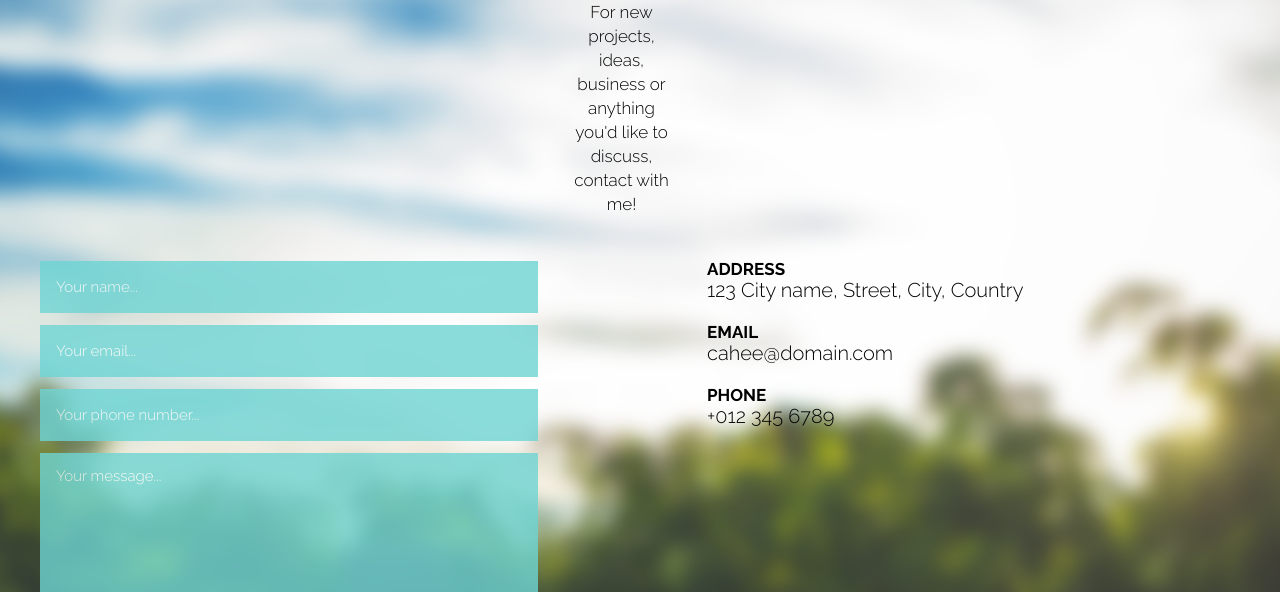
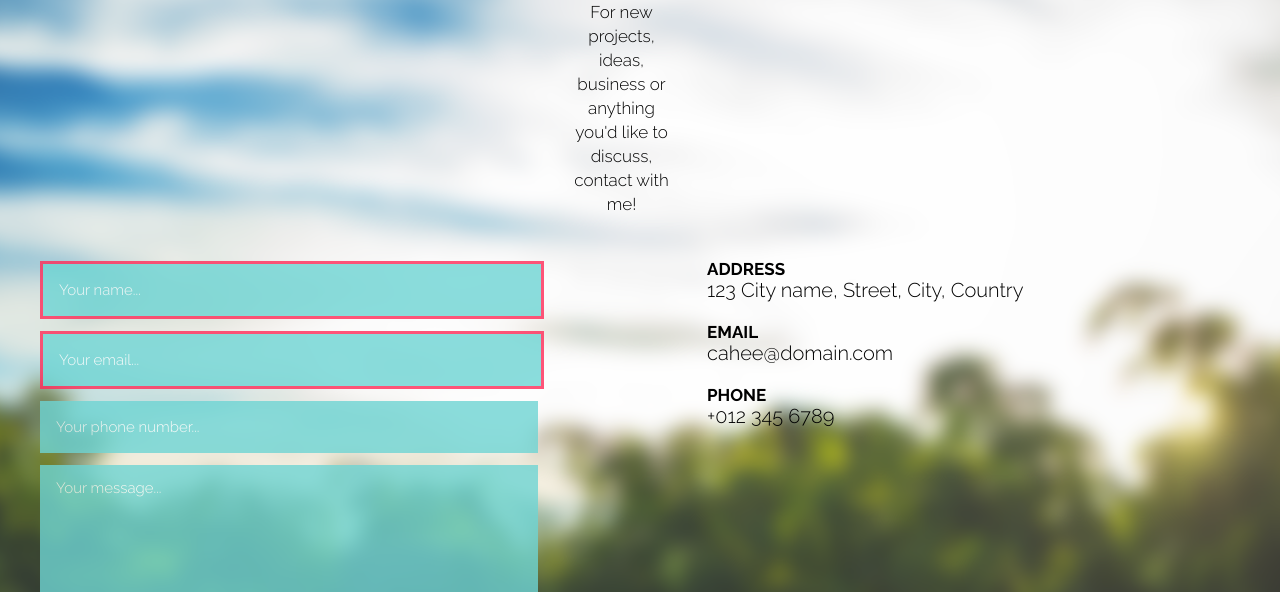
Before and after one commit to ykalchenko/14_Form, a plain HTML site: page index.html in a window 1280 px wide. Shown: the part 208-800 px from the top of the page. Drawn offline with nearby package versions, Linux system fonts and the light colour scheme.

Commit message:
add validation

```diff
--- a/index.html
+++ b/index.html
@@ -35,8 +35,8 @@
     </header>
     <div class="main-content">
       <form action="" method="get">
-        <input class="text-field__input" type="text" placeholder="Your name..." minlength="3" id="username" required >
-        <input class="text-field__input" type="email" pattern="[a-zA-Z]{*}@[a-zA-Z]{*}.[a-zA-Z]{3}"
+        <input class="text-field__input" type="text" placeholder="Your name..." minlength="3" id="username" pattern="[a-z' 'a-z']{4,30}" required >
+        <input class="text-field__input" type="email" pattern="[a-za-zA-Z0-9!#$%&'*+/=?^_`{|}~-]+(?:\.[a-zA-Z0-9!#$%&'*+/=?^_`{|}~-]+)*@(?:[a-zA-Z0-9](?:[a-zA-Z0-9-]*[a-zA-Z0-9])?\.)+[a-zA-Z0-9](?:[a-zA-Z0-9-]*[a-zA-Z0-9])?"
         placeholder="Your email..." id="email" name="email"  required>
         <input class="text-field__input" type="tel" placeholder="Your phone number..." id="phone-number" data-mask="(00) 0000-0000">
         <textarea name="" id="message" cols="30" rows="10" placeholder="Your message..."></textarea>
--- a/style.css
+++ b/style.css
@@ -155,5 +155,5 @@ p {
 }
 
 input:invalid {
-  border: 2px red;
+  border: #ff2b58 solid 3px;
 }
```
